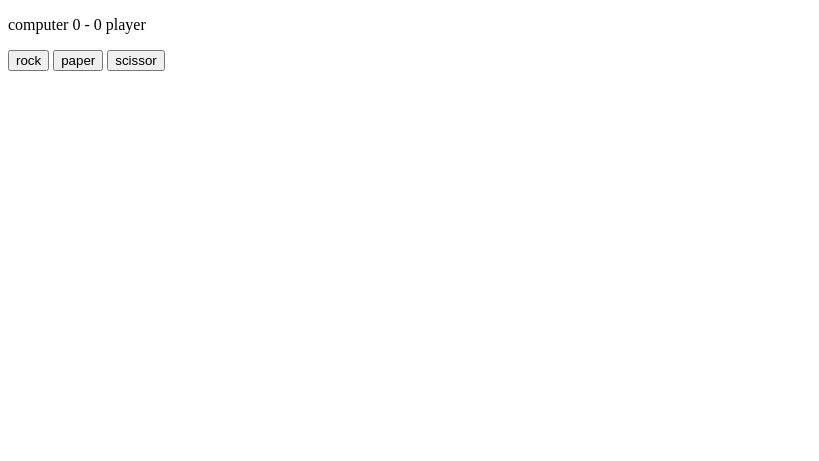
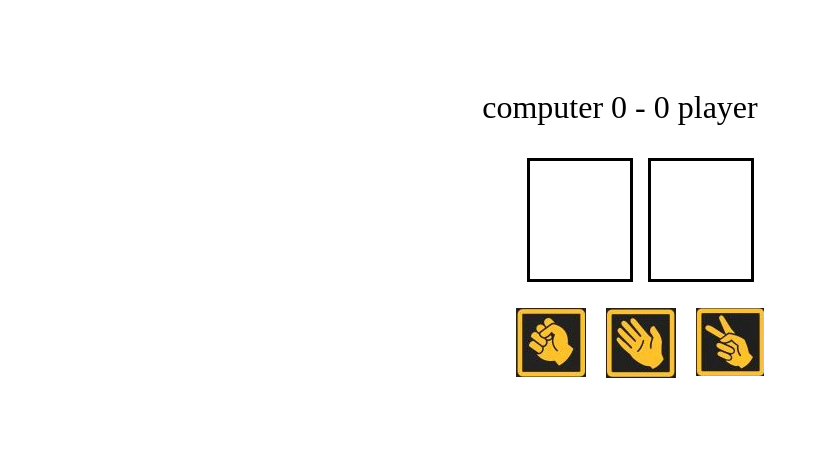
Before and after one commit to ims0s/RockPaperScissors, a plain HTML site: page index.html in a window 1280 px wide. Shown: the whole page, without its empty margins (0-819 px from the left). Drawn offline with Linux system fonts and the light colour scheme.

Commit message:
make ui for the game

```diff
--- a/index.html
+++ b/index.html
@@ -7,11 +7,17 @@
     <title>Rock Paper Scissors</title>
 </head>
 <body>
-    <div>
-        <p id="score">computer  0 - 0 player </p>
-        <button id="r">rock</button>
-        <button id="p">paper</button>
-        <button id="s">scissor</button>
+    <div class="main">
+        <div class="score"><p id="score">computer  0 - 0 player </p></div>
+        <div class="chooses">
+            <div class="choose" id="computer"><img src="" alt=""></div>
+            <div class="choose" id="player"><img src="" alt=""></div>
+        </div>
+        <div class="playing">
+            <div id="r"><img src="./photos/rock.jpg" alt="Rock"></div>
+            <div id="p"> <img src="./photos/paper.jpg" alt="Paper"></div>
+            <div id="s"><img src="./photos/scissor.jpg" alt="Scissors"></div>
+        </div>
     </div>
 </body>
 </html>
--- a/style.css
+++ b/style.css
@@ -1,3 +1,52 @@
-.hidden{
+.hidden {
     visibility: hidden;
 }
+
+.main,
+.playing,
+.chooses,
+.score,
+.choose {
+    display: flex;
+
+
+}
+
+.playing,
+.chooses,
+.score {
+    height: 150px;
+}
+
+.main {
+    flex-direction: column;
+    justify-content: center;
+    align-items: center;
+
+}
+
+.chooses {
+    gap: 15px;
+}
+
+.score {
+    /* margin-bottom: -50px; */
+    align-items: end;
+    justify-content: center;
+    font-size: 32px;
+    margin-left: -40px;
+}
+
+.choose {
+    border: solid 3px;
+    height: 100px;
+    width: 100px;
+    padding: 4%;
+    justify-content: center;
+    align-items: center;
+}
+
+
+.playing {
+    gap: 20px;
+}
```
Also changed, not shown: photos/paper.jpg (added), photos/rock.jpg (added), photos/scissor.jpg (added).
